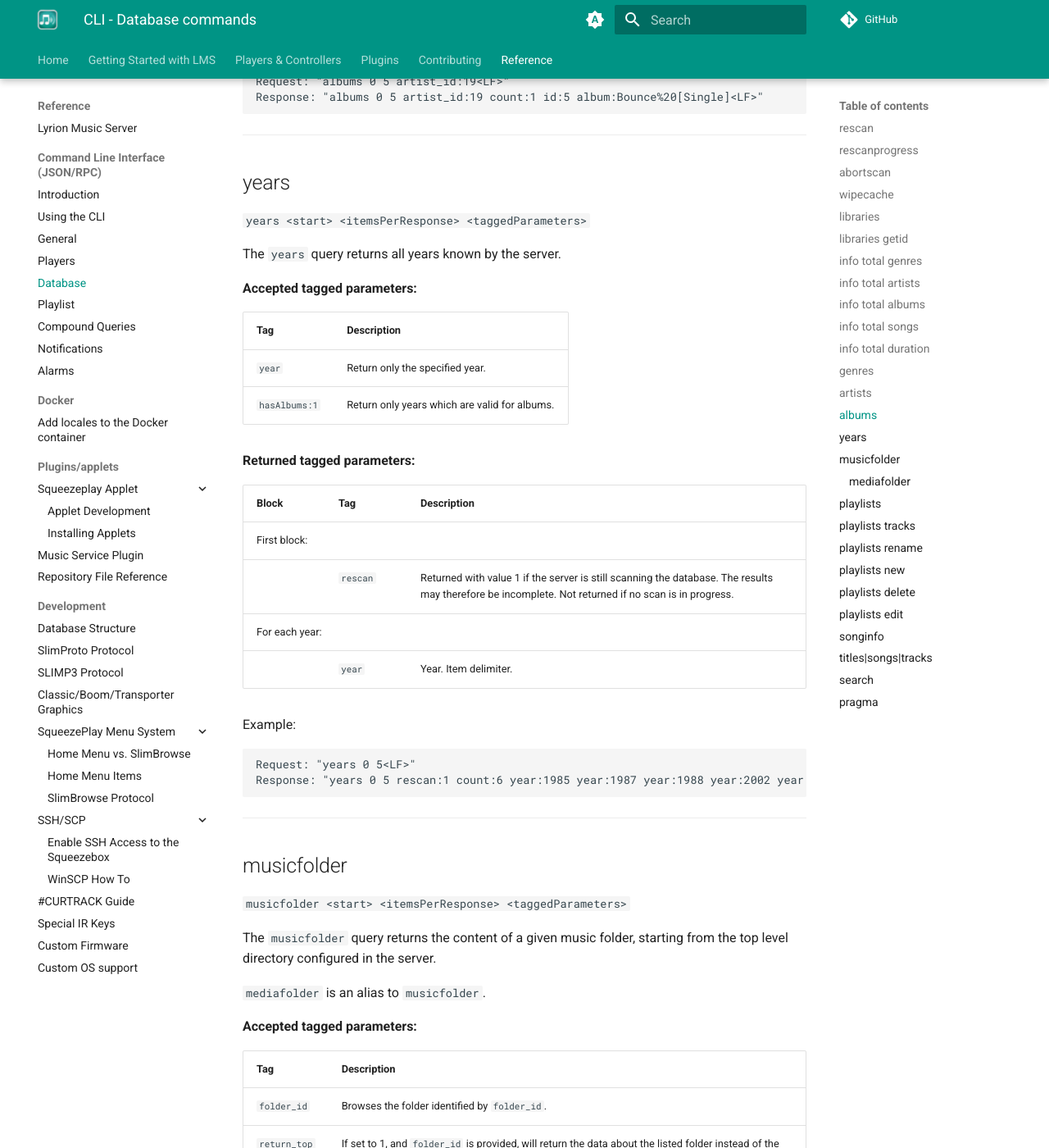
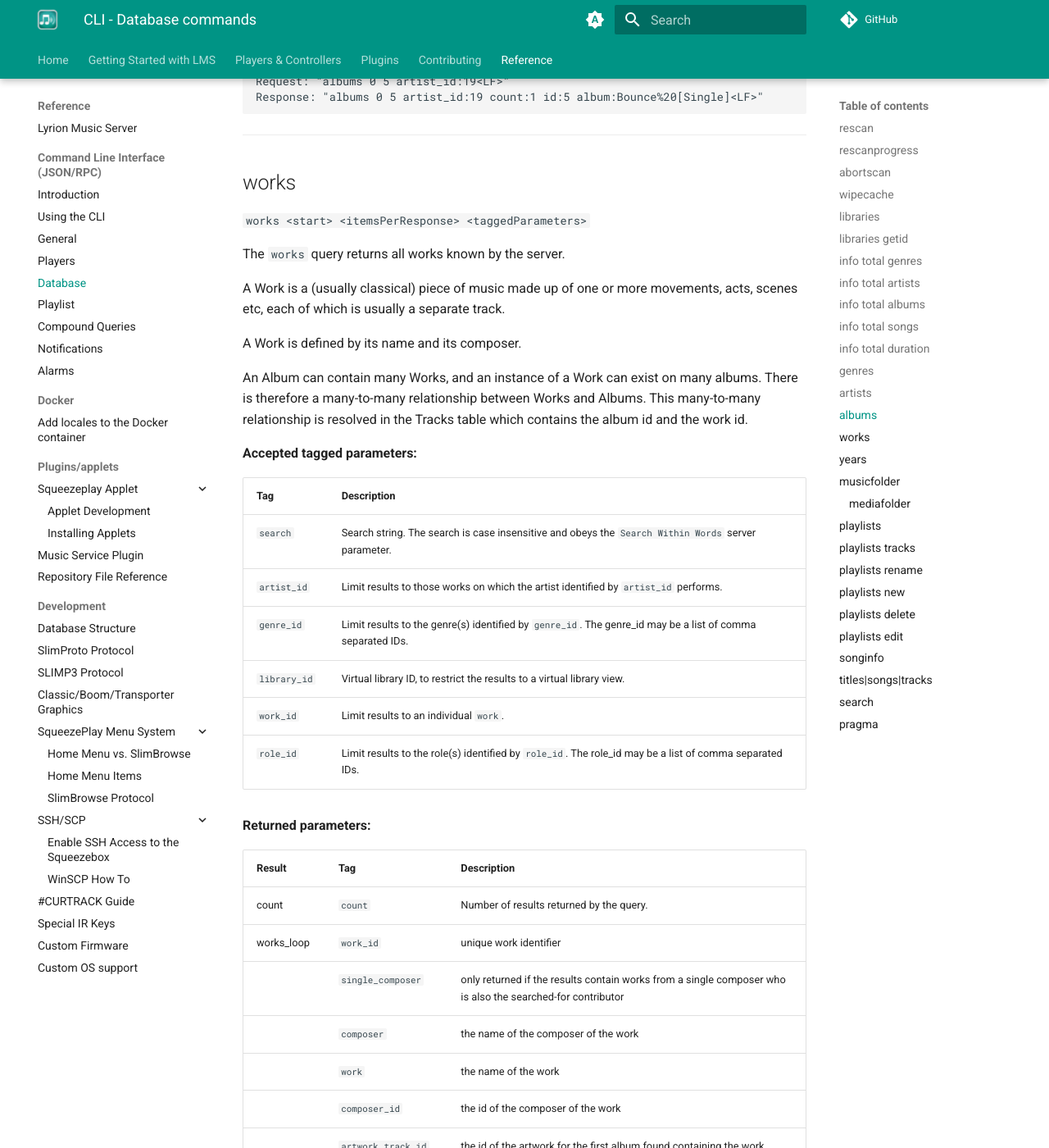
Before and after one commit to LMS-Community/lms-community.github.io, an MkDocs documentation site: the page built from docs/reference/cli/database.md, in a window 1280 px wide and 1400 px high, scrolled down 11073 px. Shown: the whole window at 82% size. Built offline with MkDocs 1.6.1 and Material for MkDocs 9.7.7, drawn with Linux system fonts in a browser that asks for light colours; a script that is not in the unit is left out; plug-ins that fetch from the network failed and are left out; comment, search, counter and statistics services are not loaded; some of the changed text lies outside the part shown.

Commit message:
Add works entry

````diff
--- a/docs/reference/cli/database.md
+++ b/docs/reference/cli/database.md
@@ -311,6 +311,49 @@ Response: "albums 0 5 genre_id:7 count:2 id:4 album:Anastacia id:5 album:Bounce%
 Request: "albums 0 5 artist_id:19<LF>"
 Response: "albums 0 5 artist_id:19 count:1 id:5 album:Bounce%20[Single]<LF>"
 ```
+
+***
+## works
+`works <start> <itemsPerResponse> <taggedParameters>`
+
+The `works` query returns all works known by the server.
+
+A Work is a (usually classical) piece of music made up of one or more movements, acts, scenes etc, each of which is usually a separate track.
+
+A Work is defined by its name and its composer.
+
+An Album can contain many Works, and an instance of a Work can exist on many albums. There is therefore a many-to-many relationship between Works and Albums.
+This many-to-many relationship is resolved in the Tracks table which contains the album id and the work id.
+
+**Accepted tagged parameters:**
+
+| Tag | Description |
+|---|---|
+| `search` | Search string. The search is case insensitive and obeys the `Search Within Words` server parameter. |
+| `artist_id` | Limit results to those works on which the artist identified by `artist_id` performs. |
+| `genre_id` | Limit results to the genre(s) identified by `genre_id`. The genre_id may be a list of comma separated IDs. |
+| `library_id` | Virtual library ID, to restrict the results to a virtual library view. |
+| `work_id` | Limit results to an individual `work`. |
+| `role_id` | Limit results to the role(s) identified by `role_id`. The role_id may be a list of comma separated IDs. |
+
+**Returned parameters:**
+
+| Result | Tag | Description |
+|---|---|---|
+| count | `count` | Number of results returned by the query.  |
+| works_loop | `work_id` | unique work identifier |
+|| `single_composer` | only returned if the results contain works from a single composer who is also the searched-for contributor |
+|| `composer` | the name of the composer of the work |
+|| `work` | the name of the work |
+|| `composer_id` | the id of the composer of the work |
+|| `artwork_track_id` | the id of the artwork for the first album found containing the work |
+|| `artwork_track_ids` | a list of all artwork ids of albums containing the work |
+|| `album_id` | a list of the ids of all albums containing the work |
+|| `textkey` | if `single_composer` (see above), the first letter of the composer name, otherwise, the first letter of the work name |
+|| `favorites_url` | the URL for favoriting the work |
+|| `favorites_title` | the text to be used for the favorite |
+
+The work's `textkey` is the first letter of the sorting key.
 
 ***
 ## years
````
